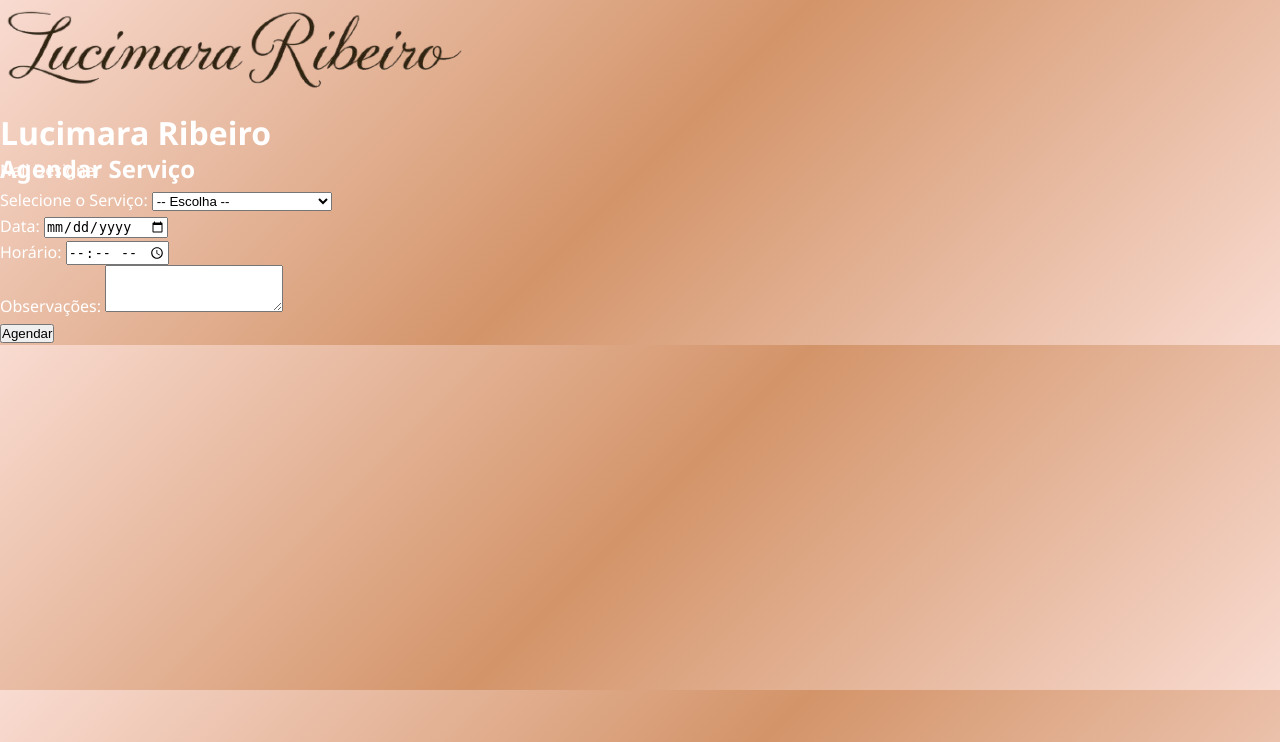
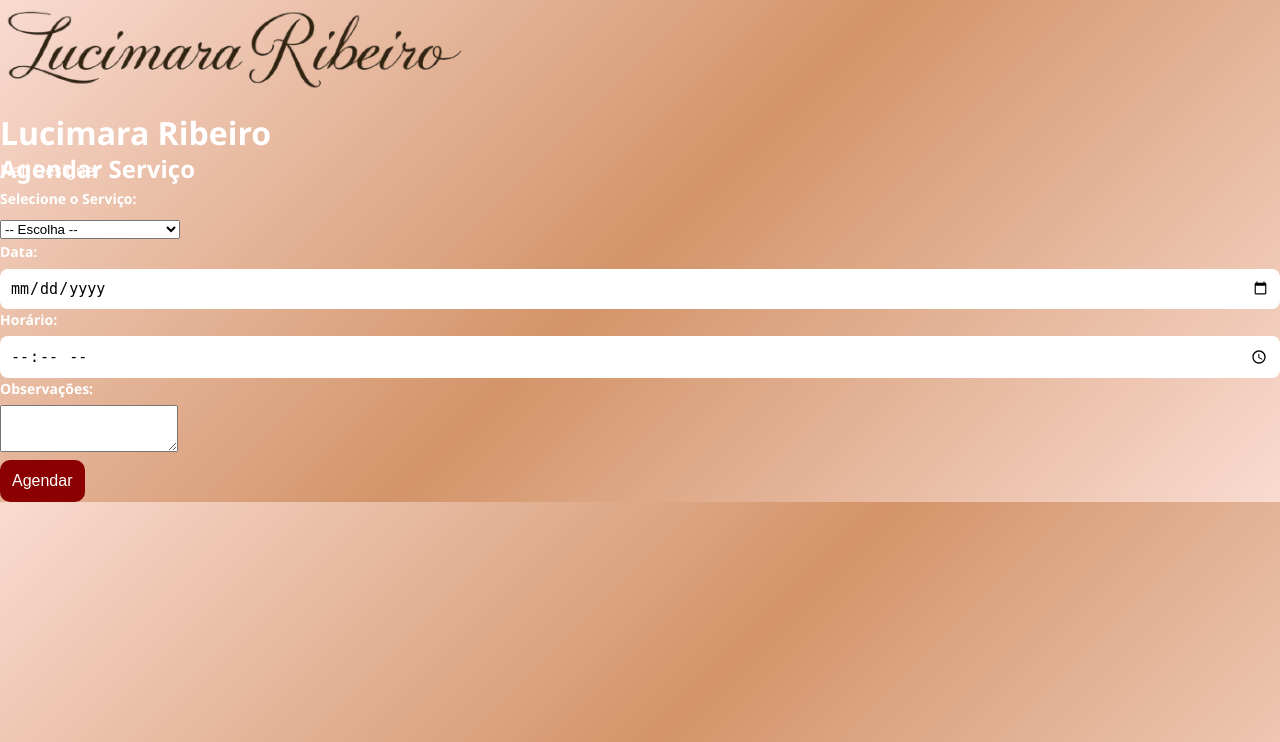
Before and after one commit to aquilajts/LucimaraRibeiro, a Flask app: page /agendamento in a window 1280 px wide. Shown: the top 742 px of the page. Run offline with Flask 3, Linux system fonts and the light colour scheme; the visitor is signed in with stand-in values (Sample User, id 1).

Commit message:
Update styles.css
162

```diff
--- a/LR/static/css/styles.css
+++ b/LR/static/css/styles.css
@@ -160,3 +160,127 @@ body {
   max-height: 150px;   /* no desktop, nunca ultrapassa 300px de altura */
   object-fit: contain; /* garante que a proporção não distorce */
 }
+
+/* ==== LOGIN ==== */
+.login-container {
+    max-width: 400px;
+    margin: 40px auto;
+    padding: 25px;
+    background: rgba(255, 255, 255, 0.15);
+    border-radius: 15px;
+    text-align: center;
+}
+
+.login-container h2 {
+    margin-bottom: 20px;
+    font-size: 24px;
+    color: #fff;
+}
+
+.login-form {
+    display: flex;
+    flex-direction: column;
+    gap: 15px;
+}
+
+.form-group {
+    text-align: left;
+}
+
+.form-group label {
+    display: block;
+    margin-bottom: 5px;
+    font-weight: bold;
+    font-size: 14px;
+}
+
+.form-group input {
+    width: 100%;
+    padding: 10px;
+    border-radius: 8px;
+    border: none;
+    outline: none;
+    font-size: 15px;
+}
+
+.btn {
+    background: #8B0000;
+    color: #fff;
+    padding: 12px;
+    border: none;
+    border-radius: 10px;
+    font-size: 16px;
+    cursor: pointer;
+    transition: background 0.3s ease;
+}
+
+.btn:hover {
+    background: #a81c1c;
+}
+
+.forgot-password {
+    margin-top: 15px;
+}
+
+.forgot-password a {
+    color: #fff;
+    font-size: 14px;
+    text-decoration: underline;
+    cursor: pointer;
+}
+
+/* Alertas */
+.alert {
+    padding: 10px;
+    margin-bottom: 15px;
+    border-radius: 8px;
+    font-weight: bold;
+    font-size: 14px;
+}
+.alert.error {
+    background: rgba(255, 0, 0, 0.3);
+    color: #fff;
+}
+.alert.success {
+    background: rgba(0, 128, 0, 0.3);
+    color: #fff;
+}
+
+/* Modal */
+.modal {
+    display: none;
+    position: fixed;
+    z-index: 1000;
+    left: 0; top: 0;
+    width: 100%; height: 100%;
+    background: rgba(0,0,0,0.7);
+    justify-content: center;
+    align-items: center;
+}
+.modal-content {
+    background: #fff;
+    padding: 25px;
+    border-radius: 12px;
+    width: 90%;
+    max-width: 400px;
+    color: #000;
+    position: relative;
+}
+.modal-content h2 {
+    margin-bottom: 15px;
+    font-size: 20px;
+}
+.modal-content .form-group label {
+    color: #000;
+}
+.modal-content input {
+    border: 1px solid #ccc;
+}
+.close {
+    position: absolute;
+    right: 15px;
+    top: 10px;
+    font-size: 22px;
+    font-weight: bold;
+    cursor: pointer;
+}
```
